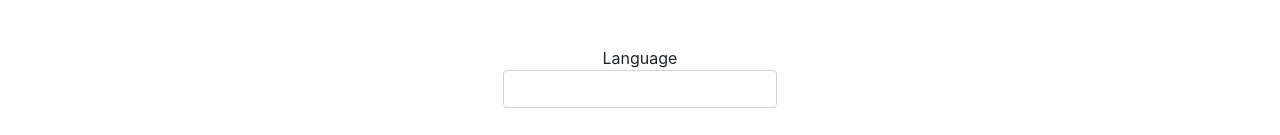
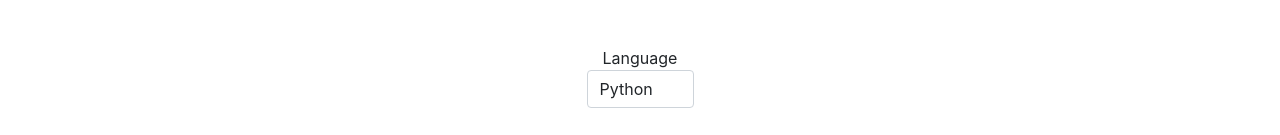
Before and after one commit to jameshhe/BeautifulCode, a React (Create React App) app: page /codeUpload in a window 1280 px wide. Shown: the part 343-478 px from the top of the page. Built offline with nearby package versions, Linux system fonts and the light colour scheme; no server answers; what aws-amplify would draw is missing.

Commit message:
changed the language in the code upload to a select instead of textbox

```diff
--- a/src/components/CodeList.jsx
+++ b/src/components/CodeList.jsx
@@ -40,7 +40,7 @@
         <Loading />
       ) : (
         <div>
-          <h1>Code List</h1>
+          <h1 className="display-3">Code List</h1>
           <div>
             <Table columns={columns} data={codes} />
           </div>
--- a/src/components/CodeUpload.jsx
+++ b/src/components/CodeUpload.jsx
@@ -93,14 +93,21 @@
         <div className="mb-3">
           <label className="form-label">
             Language
-            <input
+            <select
               name="language"
-              type="text"
               value={data.language}
-              onChange={(e) => setData({ ...data, language: e.target.value })}
+              onChange={(e) => {
+                setData({ ...data, language: e.target.value });
+              }}
               className="form-control"
               required
-            />
+            >
+              <option value={"python"}>Python</option>
+              <option value={"java"}>Java</option>
+              <option value={"cpp"}>C++</option>
+              <option value={"c"}>C</option>
+              <option value={"javascript"}>JavaScript</option>
+            </select>
           </label>
         </div>
 
```
